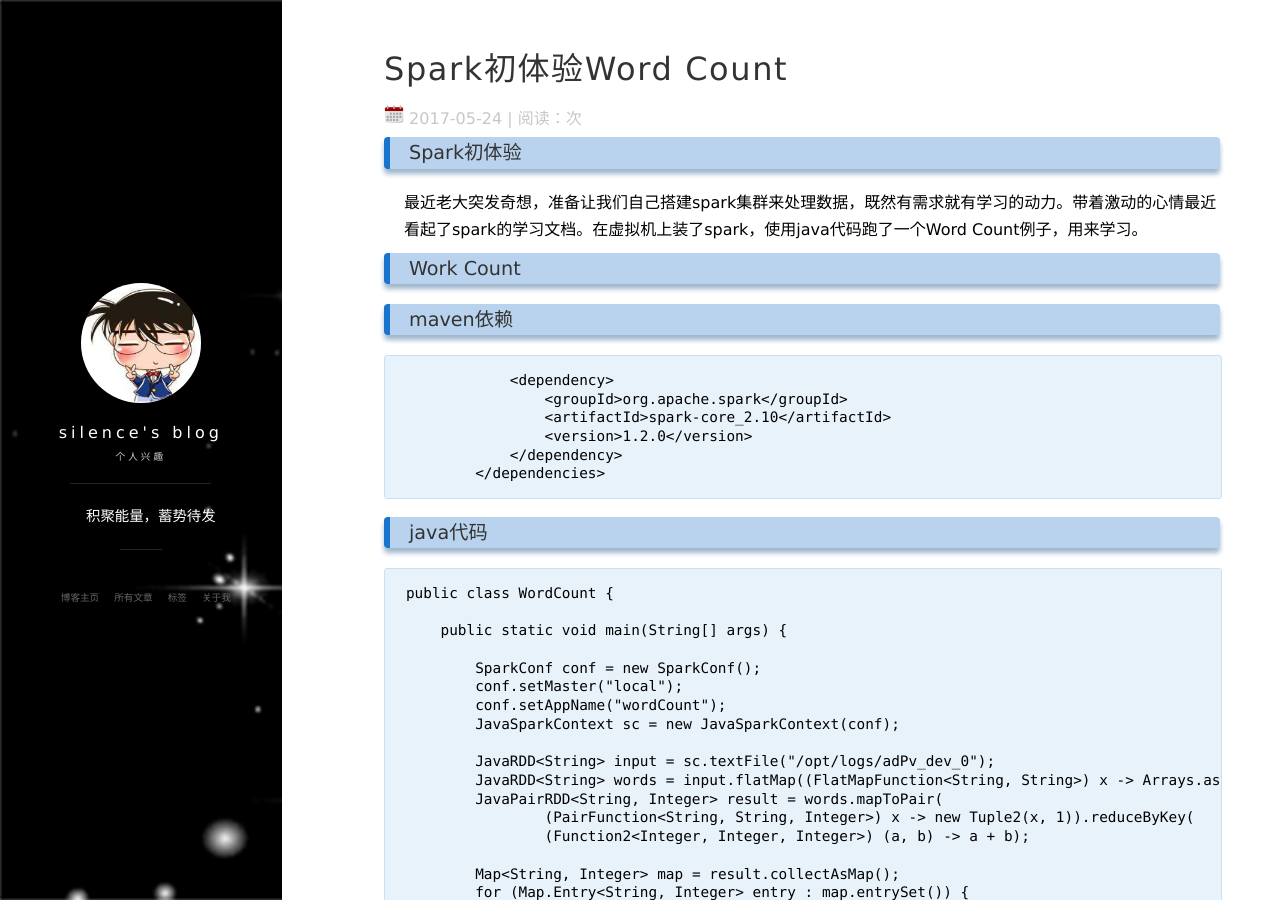
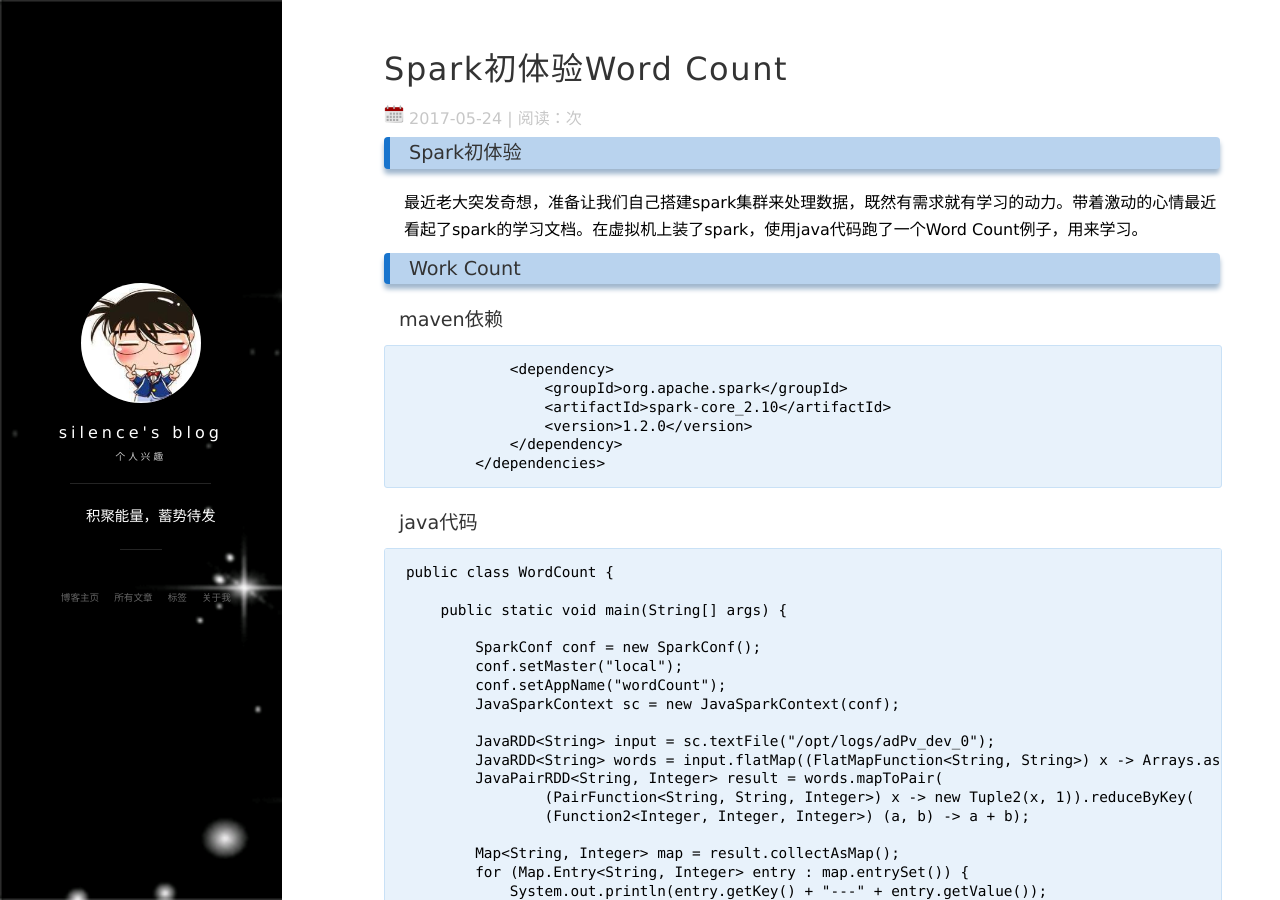
Before and after one commit to zhuSilence/zhuSilence.github.io, a Jekyll site: the page built from _posts/2017-05-24-Spark_word_count练习.md, in a window 1280 px wide and 900 px high. Built offline with Jekyll 4.4.1, drawn with Linux system fonts in a browser that asks for light colours; nearby versions of some CDN libraries; comment, search, counter and statistics services are not loaded.

````diff
--- a/_posts/2017-05-24-Spark_word_count练习.md
+++ b/_posts/2017-05-24-Spark_word_count练习.md
@@ -19,7 +19,7 @@ tag: spark，大数据
         </dependencies>
 ```
 
-### java代码
+#### java代码
 ```java
 public class WordCount {
 
@@ -48,7 +48,7 @@ public class WordCount {
 ```
 > conf.setMaster("local");设置单机模式，"local"为固定值；conf.setAppName("wordCount");设置应用名称；x.split(" ");设置文件分隔符。
 
-### 结果
+#### 结果
 ```
 19:13:46,3,19---1
 bcec23e1421a,Skyworth,G7200,CCADTV10004,0,,,,,,,0,video,171.121.96.220,山西省,吕梁市,1,0,2017-03-29---4
````
Also changed, not shown: other parts of _posts/2017-05-24-Spark_word_count练习.md (+2 -2 lines).
